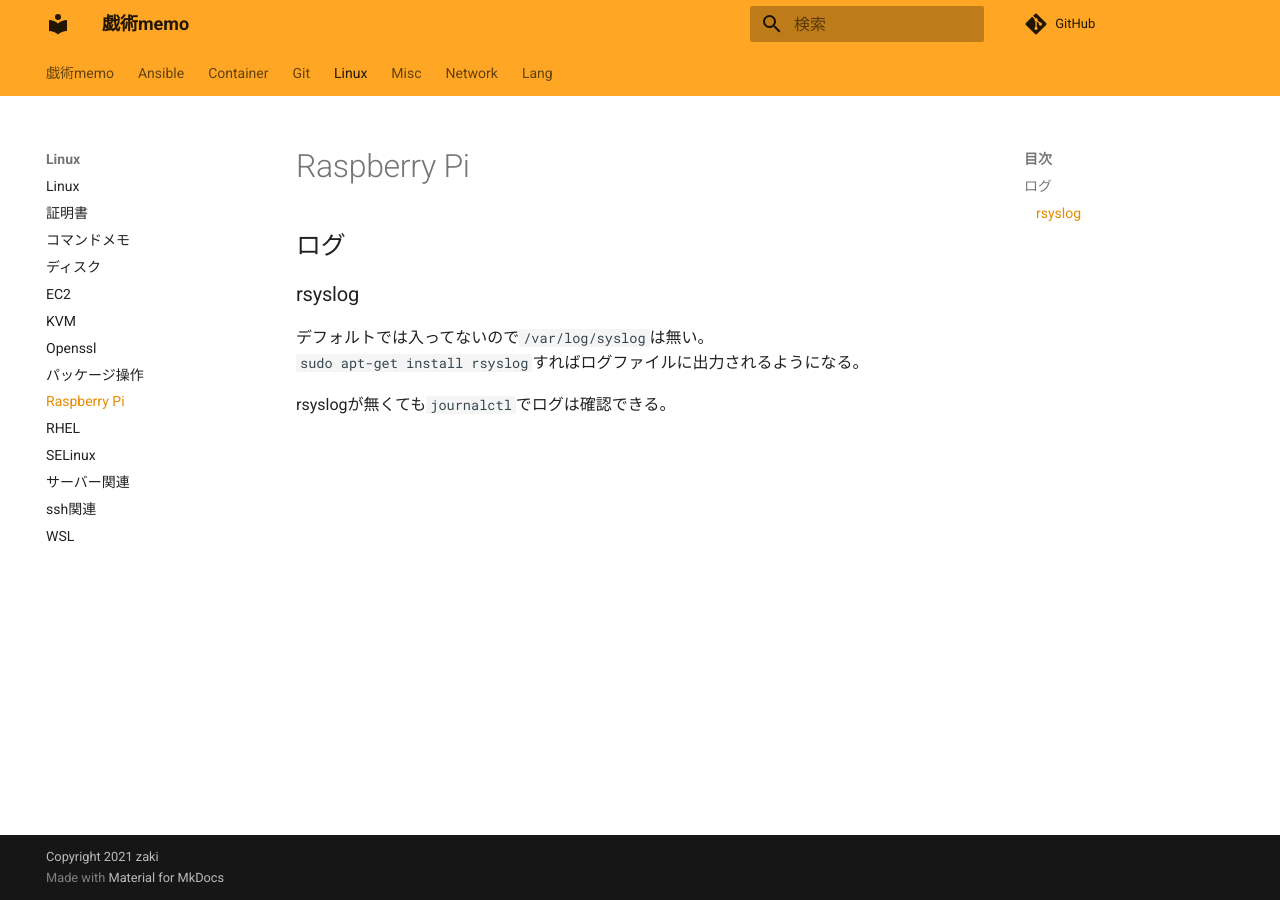
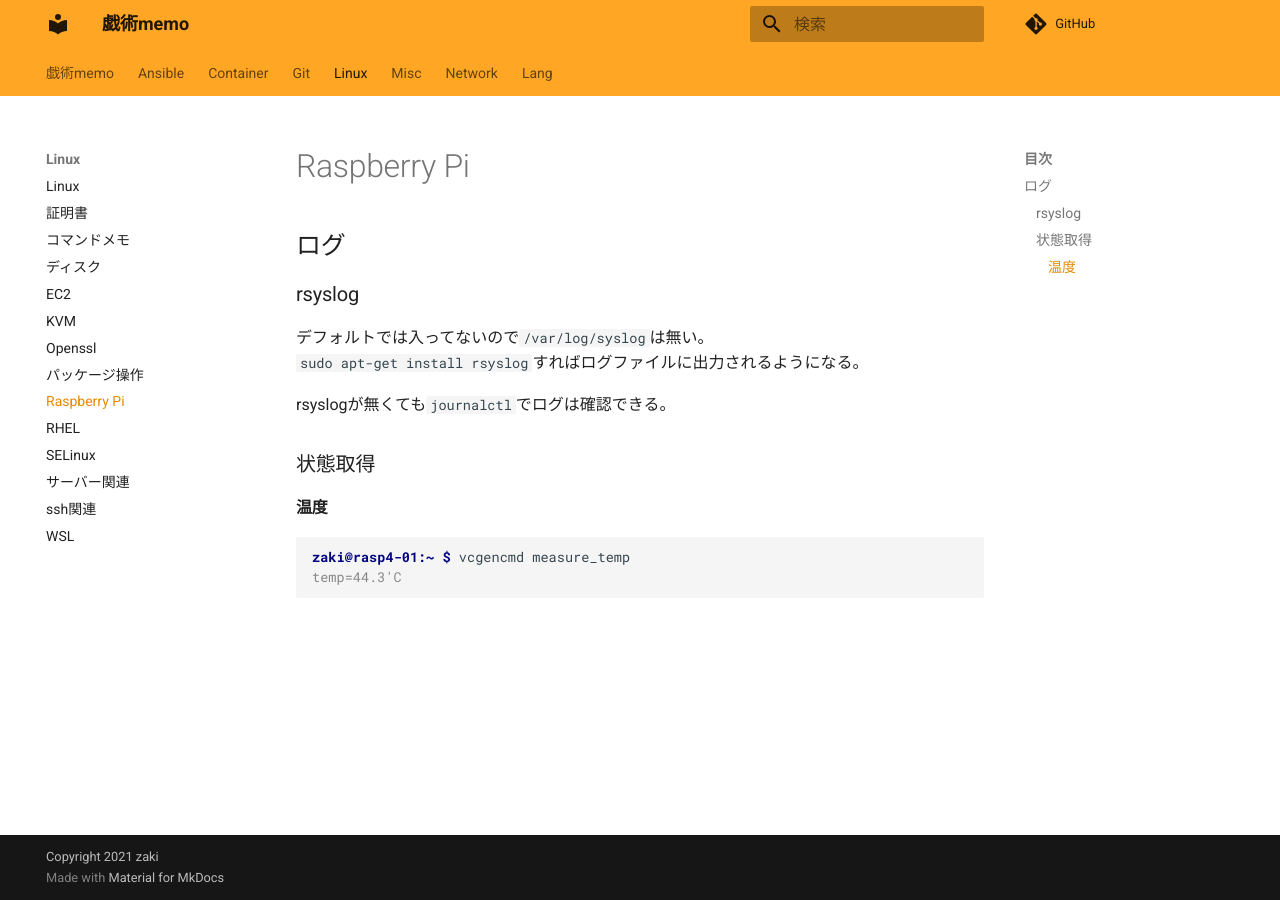
Before and after one commit to zaki-lknr/docs, an MkDocs documentation site: the page built from docs/Linux/raspberrypi.md, in a window 1280 px wide. Built offline with MkDocs 1.6.1 and Material for MkDocs 9.7.7, drawn with Linux system fonts in a browser that asks for light colours; comment, search, counter and statistics services are not loaded.

Commit message:
add: linux/raspberrypi: 温度参照

````diff
--- a/docs/Linux/raspberrypi.md
+++ b/docs/Linux/raspberrypi.md
@@ -8,3 +8,12 @@
 `sudo apt-get install rsyslog`すればログファイルに出力されるようになる。
 
 rsyslogが無くても`journalctl`でログは確認できる。
+
+### 状態取得
+
+#### 温度
+
+```console
+zaki@rasp4-01:~ $ vcgencmd measure_temp
+temp=44.3'C
+```
````
